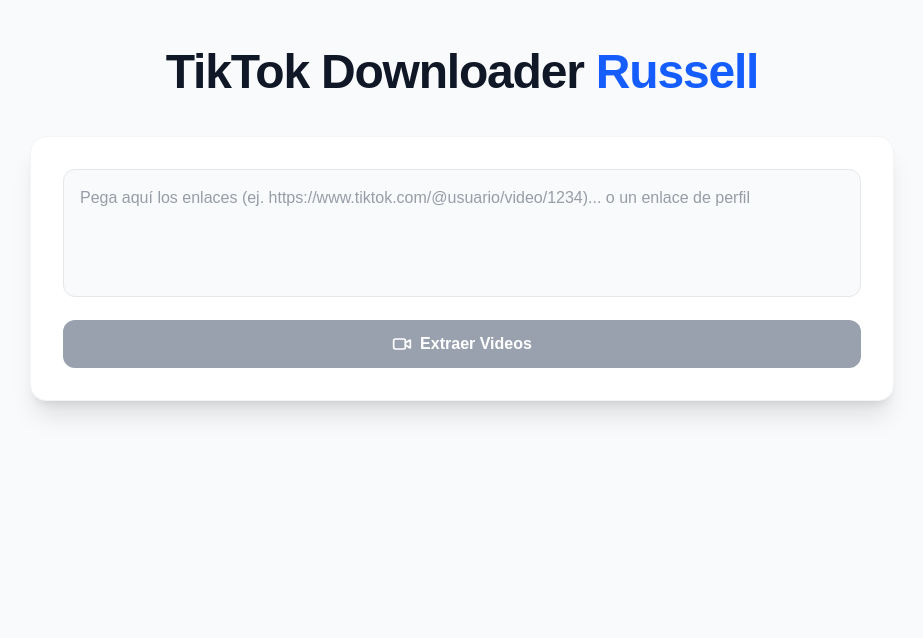
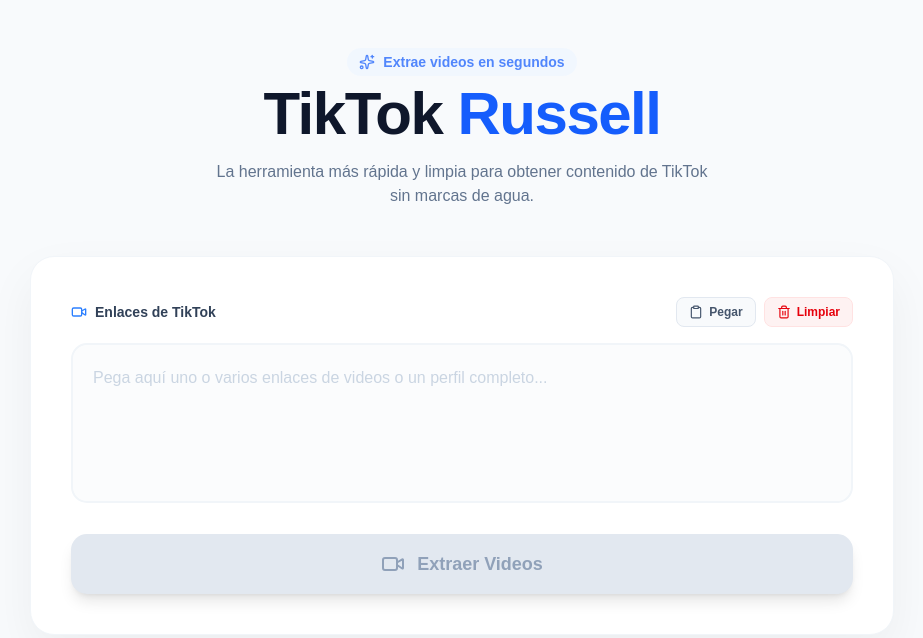
Before and after one commit to russellwork2021-lgtm/tiktok-downloader-pro, a Next.js app: page / in a window 1280 px wide. Shown: the top 638 px of the page, without its empty margins (178-1101 px from the left). Built offline with nearby package versions, Linux system fonts and the light colour scheme.

Commit message:
feat: actualizar diseño y eliminar párrafo introductorio

```diff
--- a/src/app/page.tsx
+++ b/src/app/page.tsx
@@ -4,7 +4,7 @@
 import axios from 'axios';
 import JSZip from 'jszip';
 import { saveAs } from 'file-saver';
-import { Download, Loader2, CheckCircle2, Circle, AlertCircle, Video } from 'lucide-react';
+import { Download, Loader2, CheckCircle2, Circle, AlertCircle, Video, Clipboard, Trash2, Info, Sparkles } from 'lucide-react';
 
 export default function Home() {
   const [urls, setUrls] = useState('');
@@ -18,6 +18,21 @@
   const [downloadedCount, setDownloadedCount] = useState(0);
 
   const [isProfileExtraction, setIsProfileExtraction] = useState(false);
+
+  const handlePaste = async () => {
+    try {
+      const text = await navigator.clipboard.readText();
+      setUrls(prev => prev ? `${prev}\n${text}` : text);
+    } catch (err) {
+      setError('No se pudo acceder al portapapeles. Por favor pega manualmente.');
+    }
+  };
+
+  const handleClear = () => {
+    setUrls('');
+    setVideos([]);
+    setError(null);
+  };
 
   const extractVideos = async () => {
     setError(null);
@@ -141,18 +156,48 @@
   };
 
   return (
-    <div className="min-h-screen bg-gray-50 text-gray-900 pb-32">
+    <div className="min-h-screen bg-[#f8fafc] text-slate-900 pb-32 selection:bg-blue-100">
       <main className="max-w-4xl mx-auto px-4 py-12">
-        <div className="text-center mb-10">
-          <h1 className="text-4xl md:text-5xl font-extrabold tracking-tight mb-4 text-gray-900">
-            TikTok Downloader <span className="text-blue-600">Russell</span>
+        <div className="text-center mb-12 space-y-4">
+          <div className="inline-flex items-center gap-2 px-3 py-1 rounded-full bg-blue-50 text-blue-600 text-sm font-semibold mb-2 animate-pulse">
+            <Sparkles className="w-4 h-4" />
+            <span>Extrae videos en segundos</span>
+          </div>
+          <h1 className="text-5xl md:text-6xl font-black tracking-tight text-slate-900">
+            TikTok <span className="text-blue-600">Russell</span>
           </h1>
+          <p className="text-slate-500 font-medium max-w-lg mx-auto">
+            La herramienta más rápida y limpia para obtener contenido de TikTok sin marcas de agua.
+          </p>
         </div>
 
-        <div className="bg-white rounded-2xl shadow-xl p-6 md:p-8 mb-8 border border-gray-100">
+        <div className="bg-white rounded-3xl shadow-[0_20px_50px_rgba(0,0,0,0.05)] p-6 md:p-10 mb-10 border border-slate-100 relative overflow-hidden group">
+          <div className="absolute top-0 left-0 w-full h-1 bg-gradient-to-r from-blue-400 via-blue-600 to-indigo-600 opacity-0 group-focus-within:opacity-100 transition-opacity" />
+
+          <div className="flex justify-between items-center mb-4">
+            <label className="text-sm font-bold text-slate-700 flex items-center gap-2">
+              <Video className="w-4 h-4 text-blue-500" />
+              Enlaces de TikTok
+            </label>
+            <div className="flex gap-2">
+              <button
+                onClick={handlePaste}
+                className="text-xs font-semibold bg-slate-50 hover:bg-slate-100 text-slate-600 px-3 py-1.5 rounded-lg flex items-center gap-1.5 transition-colors border border-slate-200"
+              >
+                <Clipboard className="w-3.5 h-3.5" /> Pegar
+              </button>
+              <button
+                onClick={handleClear}
+                className="text-xs font-semibold bg-red-50 hover:bg-red-100 text-red-600 px-3 py-1.5 rounded-lg flex items-center gap-1.5 transition-colors border border-red-100"
+              >
+                <Trash2 className="w-3.5 h-3.5" /> Limpiar
+              </button>
+            </div>
+          </div>
+
           <textarea
-            className="w-full h-32 p-4 text-gray-700 bg-gray-50 border border-gray-200 rounded-xl focus:ring-2 focus:ring-blue-500 focus:border-transparent resize-none outline-none transition-all"
-            placeholder="Pega aquí los enlaces (ej. https://www.tiktok.com/@usuario/video/1234)... o un enlace de perfil"
+            className="w-full h-40 p-5 text-slate-700 bg-slate-50/50 border-2 border-slate-100 rounded-2xl focus:ring-0 focus:border-blue-500/50 focus:bg-white resize-none outline-none transition-all text-sm md:text-base leading-relaxed placeholder:text-slate-300"
+            placeholder="Pega aquí uno o varios enlaces de videos o un perfil completo..."
             value={urls}
             onChange={(e) => setUrls(e.target.value)}
             disabled={loading || downloading}
@@ -161,57 +206,75 @@
           <button
             onClick={extractVideos}
             disabled={loading || downloading || urls.trim() === ''}
-            className="mt-4 w-full bg-gray-900 hover:bg-gray-800 disabled:bg-gray-400 text-white font-semibold py-3 px-8 rounded-xl transition-colors flex items-center justify-center gap-2"
+            className="mt-6 w-full bg-slate-900 hover:bg-slate-800 disabled:bg-slate-200 disabled:text-slate-400 text-white font-bold py-4 px-8 rounded-2xl transition-all shadow-lg hover:shadow-slate-200 active:scale-[0.99] flex items-center justify-center gap-3 overflow-hidden group/btn"
           >
-            {loading ? <Loader2 className="w-5 h-5 animate-spin" /> : <Video className="w-5 h-5" />}
-            {loading ? (isProfileExtraction ? 'Analizando perfil de TikTok, esto puede tomar 30 segundos...' : 'Extrayendo videos...') : 'Extraer Videos'}
+            {loading ? (
+              <Loader2 className="w-6 h-6 animate-spin" />
+            ) : (
+              <Video className="w-6 h-6 group-hover/btn:scale-110 transition-transform" />
+            )}
+            <span className="text-lg">
+              {loading ? (isProfileExtraction ? 'Analizando perfil...' : 'Extrayendo...') : 'Extraer Videos'}
+            </span>
           </button>
 
           {error && (
-            <div className="mt-4 p-4 bg-red-50 text-red-700 rounded-xl flex items-start gap-3 border border-red-100">
+            <div className="mt-6 p-4 bg-red-50 text-red-700 rounded-2xl flex items-start gap-3 border border-red-100 animate-in fade-in slide-in-from-top-2">
               <AlertCircle className="w-5 h-5 shrink-0 mt-0.5" />
-              <p className="text-sm">{error}</p>
+              <p className="text-sm font-medium">{error}</p>
             </div>
           )}
         </div>
 
         {videos.length > 0 && (
+          <div className="animate-in fade-in slide-in-from-bottom-4 duration-500">
+            <div className="flex items-center justify-between mb-8 bg-white p-5 rounded-2xl shadow-sm border border-slate-100">
+              <div className="flex items-center gap-3">
+                <div className="bg-blue-600 text-white p-2 rounded-xl">
+                  <CheckCircle2 className="w-5 h-5" />
+                </div>
                 <div>
-            <div className="flex items-center justify-between mb-6 bg-white p-4 rounded-xl shadow-sm border border-gray-100">
-              <h2 className="text-2xl font-bold">Resultados ({videos.length})</h2>
+                  <h2 className="text-xl font-black">Resultados</h2>
+                  <p className="text-sm text-slate-500 font-medium">{videos.length} videos encontrados</p>
+                </div>
+              </div>
               <button
                 onClick={selectAll}
-                className="text-blue-600 font-medium hover:text-blue-800 flex items-center gap-2"
+                className="bg-slate-50 hover:bg-slate-100 text-slate-700 font-bold py-2.5 px-5 rounded-xl flex items-center gap-2.5 transition-all border border-slate-200 text-sm"
               >
                 {selectedIds.size === videos.length ? (
-                  <><CheckCircle2 className="w-5 h-5" /> Desmarcar todos</>
+                  <><CheckCircle2 className="w-5 h-5 text-blue-600" /> Desmarcar</>
                 ) : (
-                  <><Circle className="w-5 h-5" /> Seleccionar todos</>
+                  <><Circle className="w-5 h-5 text-slate-400" /> Seleccionar Todo</>
                 )}
               </button>
             </div>
 
-            <div className="grid grid-cols-2 sm:grid-cols-3 md:grid-cols-4 gap-4">
+            <div className="grid grid-cols-2 sm:grid-cols-3 md:grid-cols-4 gap-6">
               {videos.map((vid) => (
                 <div
                   key={vid.id}
                   onClick={() => toggleSelect(vid.id)}
-                  className={`relative cursor-pointer rounded-xl overflow-hidden aspect-[9/16] group transition-all duration-200 ${selectedIds.has(vid.id) ? 'ring-4 ring-blue-500 shadow-xl scale-[0.98]' : 'hover:scale-[1.02] shadow-md ring-1 ring-gray-200'}`}
+                  className={`relative cursor-pointer rounded-2xl overflow-hidden aspect-[9/16] group transition-all duration-300 ${selectedIds.has(vid.id) ? 'ring-[6px] ring-blue-500 shadow-2xl scale-[0.97]' : 'hover:scale-[1.03] shadow-lg ring-1 ring-slate-200 hover:ring-blue-200'}`}
                 >
-                  <img src={vid.cover} alt={vid.title} className="w-full h-full object-cover" />
-                  <div className="absolute inset-0 bg-black/20 group-hover:bg-black/10 transition-colors" />
+                  <img src={vid.cover} alt={vid.title} className="w-full h-full object-cover grayscale-[20%] group-hover:grayscale-0 transition-all duration-500" />
+                  <div className="absolute inset-0 bg-gradient-to-t from-slate-900/90 via-transparent to-slate-900/20 opacity-60 group-hover:opacity-40 transition-opacity" />
 
-                  <div className="absolute top-3 right-3 text-white">
+                  <div className="absolute top-4 right-4 z-10">
                     {selectedIds.has(vid.id) ? (
-                      <CheckCircle2 className="w-7 h-7 text-blue-500 fill-white" />
+                      <div className="bg-blue-500 rounded-full p-1 shadow-lg">
+                        <CheckCircle2 className="w-6 h-6 text-white" />
+                      </div>
                     ) : (
-                      <Circle className="w-7 h-7 text-white/80 drop-shadow-md" />
+                      <div className="bg-black/20 backdrop-blur-md rounded-full p-1 border border-white/30">
+                        <Circle className="w-6 h-6 text-white/90" />
+                      </div>
                     )}
                   </div>
 
-                  <div className="absolute bottom-0 left-0 right-0 p-3 bg-gradient-to-t from-black/80 to-transparent text-white">
-                    <p className="text-xs font-medium line-clamp-2">{vid.title || 'Sin título'}</p>
-                    <p className="text-[10px] text-gray-300 mt-1">@{vid.author || 'usuario'}</p>
+                  <div className="absolute bottom-0 left-0 right-0 p-4 z-10 transform transition-transform group-hover:translate-y-[-4px]">
+                    <p className="text-[11px] font-black text-blue-400 uppercase tracking-wider mb-1">@{vid.author || 'usuario'}</p>
+                    <p className="text-xs font-bold text-white line-clamp-2 leading-snug drop-shadow-md">{vid.title || 'Sin descripción'}</p>
                   </div>
                 </div>
               ))}
@@ -221,48 +284,48 @@
       </main>
 
       {selectedIds.size > 0 && (
-        <div className="fixed bottom-0 left-0 right-0 bg-white border-t border-gray-200 shadow-[0_-10px_15px_-3px_rgba(0,0,0,0.1)] p-4 md:p-6 z-50 transform transition-transform">
-          <div className="max-w-4xl mx-auto">
-            {downloading && selectedIds.size > 1 && (
-              <div className="mb-4">
-                <div className="flex justify-between text-sm font-medium text-gray-700 mb-1">
-                  <span>Descargando y empaquetando videos...</span>
-                  <span>{downloadedCount} de {selectedIds.size} ({progress}%)</span>
+        <div className="fixed bottom-8 left-1/2 -translate-x-1/2 w-[95%] max-w-2xl bg-slate-900/90 backdrop-blur-xl border border-white/10 shadow-2xl rounded-[2rem] p-4 md:p-6 z-50 animate-in slide-in-from-bottom-10 duration-500">
+          <div className="flex flex-col sm:flex-row items-center justify-between gap-5">
+            <div className="text-center sm:text-left">
+              <div className="flex items-center gap-2 mb-1 justify-center sm:justify-start">
+                <span className="bg-blue-500 text-white text-[10px] font-black px-2 py-0.5 rounded-full uppercase tracking-tighter">Selección</span>
+                <p className="font-black text-xl text-white">{selectedIds.size} {selectedIds.size === 1 ? 'Video' : 'Videos'}</p>
               </div>
-                <div className="w-full bg-gray-200 rounded-full h-2.5">
-                  <div className="bg-blue-600 h-2.5 rounded-full transition-all duration-300" style={{ width: `${progress}%` }}></div>
-                </div>
-              </div>
-            )}
-
-            <div className="flex flex-col sm:flex-row items-center justify-between gap-4">
-              <div className="text-center sm:text-left">
-                <p className="font-bold text-lg text-gray-900">{selectedIds.size} video{selectedIds.size > 1 ? 's' : ''} seleccionado{selectedIds.size > 1 ? 's' : ''}</p>
-                <p className="text-sm text-gray-500 font-medium">
-                  {selectedIds.size === 1
-                    ? 'Se guardará directo en tu carpeta de Descargas (.mp4)'
-                    : 'Se empaquetará en un solo archivo directo a Descargas (.zip)'}
+              <p className="text-slate-400 text-xs font-bold uppercase tracking-widest flex items-center gap-1.5 justify-center sm:justify-start">
+                <Info className="w-3.5 h-3.5" />
+                {selectedIds.size === 1 ? 'Formato MP4 HD' : 'Archivo ZIP'}
               </p>
             </div>
+
             <button
               onClick={handleDownload}
               disabled={downloading}
-                className="w-full sm:w-auto bg-blue-600 hover:bg-blue-700 disabled:bg-blue-400 text-white font-bold py-3 px-8 rounded-xl shadow-lg hover:shadow-xl transition-all flex items-center justify-center gap-2"
+              className="w-full sm:w-auto bg-blue-600 hover:bg-blue-500 disabled:bg-slate-700 text-white font-black py-4 px-10 rounded-2xl shadow-[0_10px_30px_rgba(37,99,235,0.4)] transition-all flex items-center justify-center gap-3 active:scale-95 group/dl"
             >
               {downloading ? (
                 <>
-                    <Loader2 className="w-5 h-5 animate-spin" />
-                    {selectedIds.size === 1 ? 'Descargando...' : 'Procesando ZIP...'}
+                  <Loader2 className="w-6 h-6 animate-spin text-white/50" />
+                  <span className="text-lg">{selectedIds.size === 1 ? 'Descargando...' : `${progress}%`}</span>
                 </>
               ) : (
                 <>
-                    <Download className="w-5 h-5" />
-                    Descargar {selectedIds.size === 1 ? 'Video' : 'en ZIP'}
+                  <Download className="w-6 h-6 group-hover/dl:translate-y-0.5 transition-transform" />
+                  <span className="text-lg">Descargar ahora</span>
                 </>
               )}
             </button>
           </div>
+
+          {downloading && selectedIds.size > 1 && (
+            <div className="mt-4 px-2">
+              <div className="w-full bg-white/10 rounded-full h-1.5 overflow-hidden">
+                <div
+                  className="bg-blue-500 h-full transition-all duration-300 shadow-[0_0_10px_rgba(59,130,246,0.8)]"
+                  style={{ width: `${progress}%` }}
+                />
               </div>
+            </div>
+          )}
         </div>
       )}
     </div>
```
Lines whose indentation alone changed are shown as unchanged.
